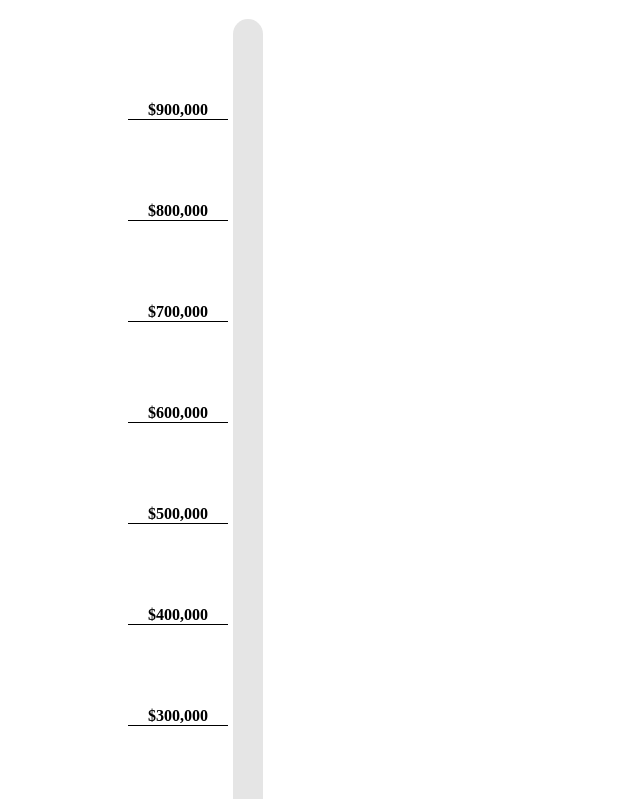
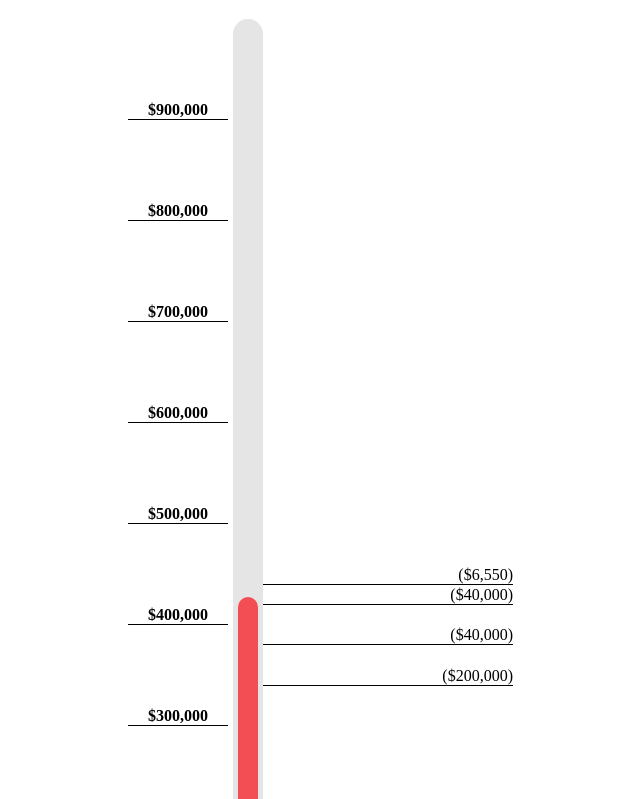
Before and after one commit to jimmytricks/JS-Thermo, a plain HTML site: page index.html in a window 1280 px wide. Shown: the part 153-952 px from the top of the page, without its empty margins (392-1032 px from the left). Drawn offline with Linux system fonts and the light colour scheme.

Commit message:
updated donations

```diff
--- a/app.js
+++ b/app.js
@@ -6,6 +6,7 @@
             var totalSumOfDonations = 0;
             // loop through amount of donations, tally to total sum
             for (i = 0; i < totalNumOfDonations.length; i++){
+                debugger;
                 // debugger;
                 totalSumOfDonations += Number(totalNumOfDonations[i].dataset.value);
             }
@@ -30,6 +31,7 @@
 
             // work out how much the therm should rise
             function calcPercentage() {
+                debugger;
                 // calc the pixel amount then times it by 500px (size of thermo)
                 calculatedPixelAmount = (totalSumOfDonations / donationGoalData) * 1000;
                 // round to integer
--- a/index.html
+++ b/index.html
@@ -19,8 +19,12 @@
           <strong class="goal" id="current-total">$</strong>
 
           <span class="glass">
+            <strong class="total donation" style="bottom: 44%" data-value="6550">Bill Mounts <span class="donation-amount">($6,550)</span></strong>
+            <strong class="total donation" style="bottom: 42%" data-value="40000">John Budreski <span class="donation-amount">($40,000)</span></strong>
+            <strong class="total donation" style="bottom: 38%" data-value="40000">Greg Chu <span class="donation-amount">($40,000)</span></strong>
+            <strong class="total donation" style="bottom: 34%" data-value="200000">Tookie Angus <span class="donation-amount">($200,000)</span></strong>
+            <strong class="total donation" style="bottom: 14%" data-value="40000">Charles Weakly <span class="donation-amount">($40,000)</span></strong>
             <strong class="total donation" style="bottom: 10%" data-value="100000">Albert Matter <span class="donation-amount">($100,000)</span></strong>
-              <strong class="total donation" style="bottom: 14%" data-value="40000">Charles Weakly <span class="donation-amount">($40,000)</span></strong>
             <strong class="total marker" style="bottom: 10%">$100,000</strong>
             <strong class="total marker" style="bottom: 20%">$200,000</strong>
             <strong class="total marker" style="bottom: 30%">$300,000</strong>
```
Lines whose indentation alone changed are shown as unchanged.
